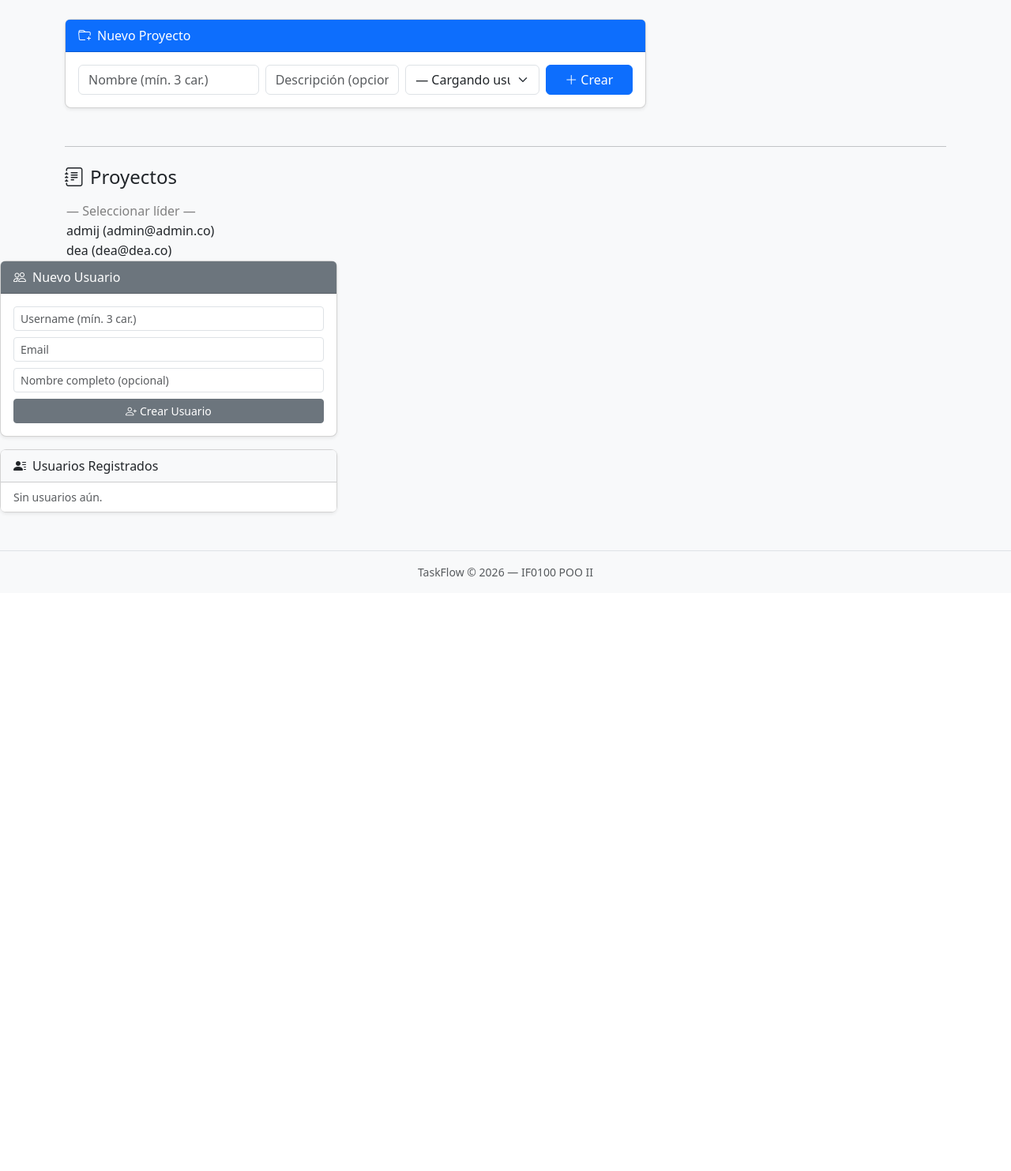
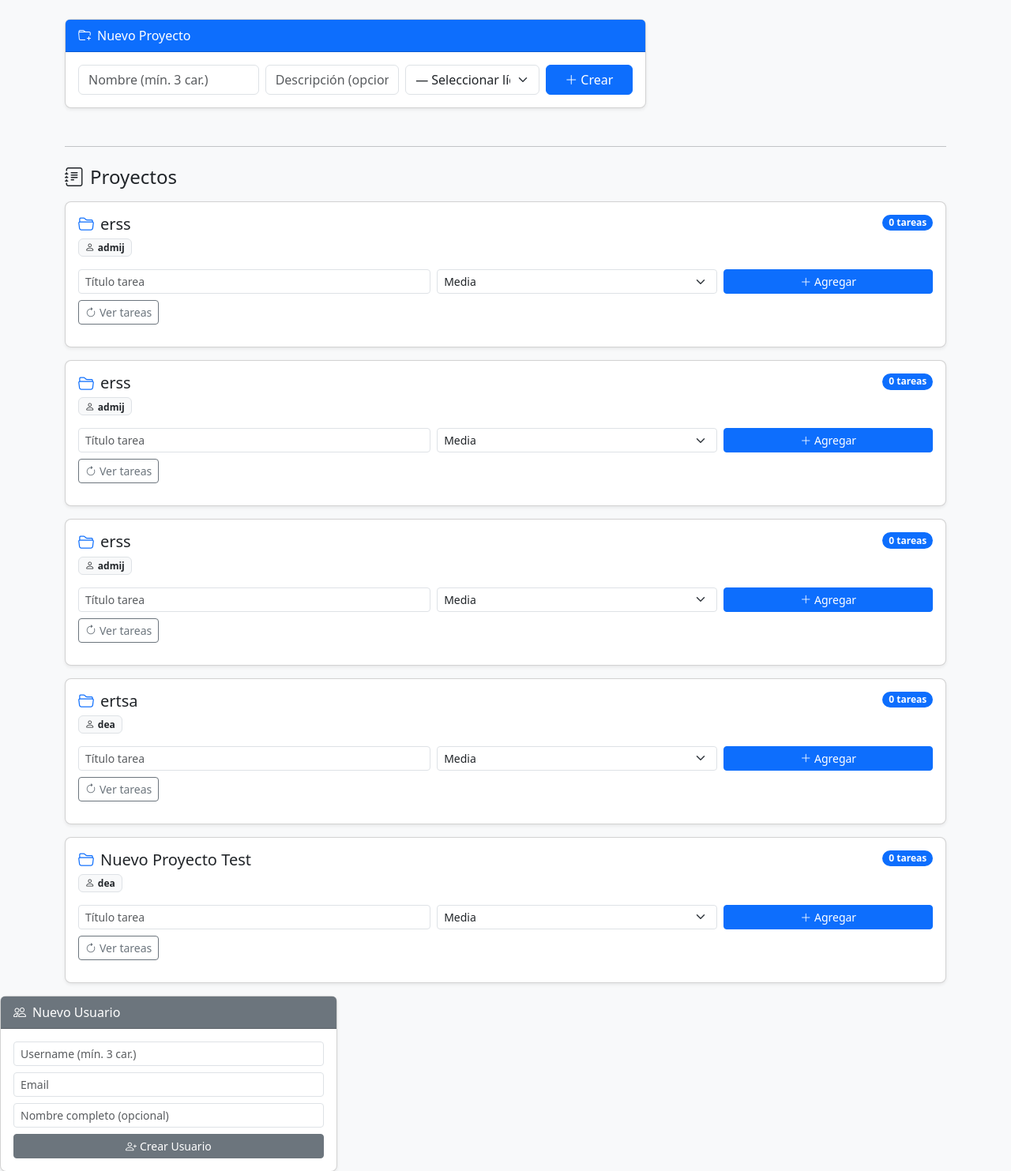
Before and after one commit to Alej0666/POO_II, a FastAPI app: template templates/index.html in a window 1280 px wide. Shown: the part 57-1540 px from the top of the page at 79% size. Before the commit the page ends 787 px from the top, so only its background shows below. Run offline with FastAPI, Linux system fonts and the light colour scheme; the template is opened without the code that fills it, so the values that code supplies are empty; data comes from the database, SQL or seed files in the repository; both versions use the stored data as it was after the commit; some libraries are stand-ins or nearby versions.

Commit message:
prev2 E4
Co-authored-by: Copilot <copilot@github.com>

```diff
--- a/api/main.py
+++ b/api/main.py
@@ -7,11 +7,12 @@ from fastapi.responses import HTMLResponse
 from fastapi.staticfiles import StaticFiles
 from fastapi.templating import Jinja2Templates
 from sqlalchemy import select
+from sqlalchemy.orm import joinedload
 from sqlalchemy.ext.asyncio import AsyncSession
 
 from api.routes import proyectos, tareas, usuarios
 from app.database import get_db
-from app.models import Proyecto
+from app.models import Proyecto, Usuario
 
 # Obtener rutas base
 BASE_DIR = Path(__file__).parent.parent
@@ -33,14 +34,28 @@ app.include_router(tareas.router)
 @app.get("/", include_in_schema=False)
 async def home(request: Request, session: AsyncSession = Depends(get_db)):
     """Página principal de TaskFlow."""
-    # Cargar proyectos desde BD
-    stmt = select(Proyecto).order_by(Proyecto.id)
+    # Cargar proyectos desde BD con usuario y tareas eager-loaded
+    stmt = select(Proyecto).options(
+        joinedload(Proyecto.usuario),
+        joinedload(Proyecto.tareas)
+    ).order_by(Proyecto.id)
     result = await session.execute(stmt)
-    proyectos_list = result.scalars().all()
+    proyectos_list = result.unique().scalars().all()
 
+    # No acceder a .tareas aquí, solo pasar el proyecto
     proyectos_data = [
-        {"id": p.id, "proyecto": p, "total_tareas": len(p.tareas)}
+        {"id": p.id, "proyecto": p}
         for p in proyectos_list
+    ]
+
+    # Cargar usuarios para la lista en el sidebar
+    stmt_usuarios = select(Usuario).order_by(Usuario.username)
+    result_usuarios = await session.execute(stmt_usuarios)
+    usuarios_list = result_usuarios.scalars().all()
+
+    usuarios_data = [
+        {"usuario": u}
+        for u in usuarios_list
     ]
 
     return templates.TemplateResponse(
@@ -48,5 +63,6 @@ async def home(request: Request, session: AsyncSession = Depends(get_db)):
         name="index.html",
         context={
             "proyectos": proyectos_data,
+            "usuarios": usuarios_data,
         },
     )
--- a/api/routes/proyectos.py
+++ b/api/routes/proyectos.py
@@ -1,10 +1,12 @@
 # -*- coding: utf-8 -*-
 """Rutas de la API para Proyectos — Con AsyncSession (E4 integrado)."""
 
+from pathlib import Path
 from fastapi import APIRouter, HTTPException, Request, Depends
 from fastapi.responses import HTMLResponse
 from fastapi.templating import Jinja2Templates
 from sqlalchemy import select
+from sqlalchemy.orm import joinedload
 from sqlalchemy.ext.asyncio import AsyncSession
 
 from api.models import ProyectoCreate, ProyectoResponse, TareaCreate
@@ -12,15 +14,21 @@ from app.database import get_db
 from app.models import Usuario, Proyecto, Tarea
 
 router = APIRouter(prefix="/proyectos", tags=["Proyectos"])
-templates = Jinja2Templates(directory="templates")
+
+# Configurar templates con ruta absoluta
+BASE_DIR = Path(__file__).parent.parent.parent
+templates = Jinja2Templates(directory=str(BASE_DIR / "templates"))
 
 
 @router.get("", response_class=HTMLResponse, summary="Listar proyectos (fragmento HTMX)")
 async def listar_proyectos(request: Request, session: AsyncSession = Depends(get_db)):
     """Devuelve el fragmento HTML de la lista de proyectos para HTMX."""
-    stmt = select(Proyecto).order_by(Proyecto.id)
+    stmt = select(Proyecto).options(
+        joinedload(Proyecto.usuario),
+        joinedload(Proyecto.tareas)
+    ).order_by(Proyecto.id)
     result = await session.execute(stmt)
-    proyectos_list = result.scalars().all()
+    proyectos_list = result.unique().scalars().all()
 
     proyectos = [
         {"id": p.id, "proyecto": p, "total_tareas": len(p.tareas)}
@@ -52,9 +60,12 @@ async def crear_proyecto(
     await session.refresh(proyecto)
 
     # Retornar lista actualizada
-    stmt = select(Proyecto).order_by(Proyecto.id)
+    stmt = select(Proyecto).options(
+        joinedload(Proyecto.usuario),
+        joinedload(Proyecto.tareas)
+    ).order_by(Proyecto.id)
     result = await session.execute(stmt)
-    proyectos_list = result.scalars().all()
+    proyectos_list = result.unique().scalars().all()
 
     proyectos = [
         {"id": p.id, "proyecto": p, "total_tareas": len(p.tareas)}
--- a/api/routes/tareas.py
+++ b/api/routes/tareas.py
@@ -1,6 +1,7 @@
 # -*- coding: utf-8 -*-
 """Rutas de la API para Tareas — Con AsyncSession (E4 integrado)."""
 
+from pathlib import Path
 from fastapi import APIRouter, HTTPException, Request, Depends
 from fastapi.responses import HTMLResponse
 from fastapi.templating import Jinja2Templates
@@ -12,7 +13,10 @@ from app.models import Tarea
 from src.domain.enums import EstadoTarea
 
 router = APIRouter(prefix="/tareas", tags=["Tareas"])
-templates = Jinja2Templates(directory="templates")
+
+# Configurar templates con ruta absoluta
+BASE_DIR = Path(__file__).parent.parent.parent
+templates = Jinja2Templates(directory=str(BASE_DIR / "templates"))
 
 
 @router.patch(
--- a/templates/proyectos/form.html
+++ b/templates/proyectos/form.html
@@ -22,11 +22,11 @@
                            name="descripcion" placeholder="Descripción (opcional)">
                 </div>
                 <div class="col-md-3">
-                    <select class="form-select" name="lider_id" id="select-lider" required
-                            hx-get="/usuarios/opciones"
-                            hx-trigger="load"
-                            hx-swap="innerHTML">
-                        <option value="" disabled selected>— Cargando usuarios —</option>
+                    <select class="form-select" name="lider_id" id="select-lider" required>
+                        <option value="" disabled selected>— Seleccionar líder —</option>
+                        {% for item in usuarios %}
+                        <option value="{{ item.usuario.id }}">{{ item.usuario.username }} ({{ item.usuario.email }})</option>
+                        {% endfor %}
                     </select>
                 </div>
                 <div class="col-md-2">
--- a/templates/proyectos/lista.html
+++ b/templates/proyectos/lista.html
@@ -10,7 +10,7 @@
                 <p class="card-text text-muted small mb-1">{{ item.proyecto.descripcion }}</p>
                 {% endif %}
                 <span class="badge bg-light text-dark border">
-                    <i class="bi bi-person me-1"></i>{{ item.proyecto.lider.username }}
+                    <i class="bi bi-person me-1"></i>{{ item.proyecto.usuario.username }}
                 </span>
             </div>
             <span class="badge bg-primary rounded-pill">
```
Also changed, not shown: taskflow.db.
